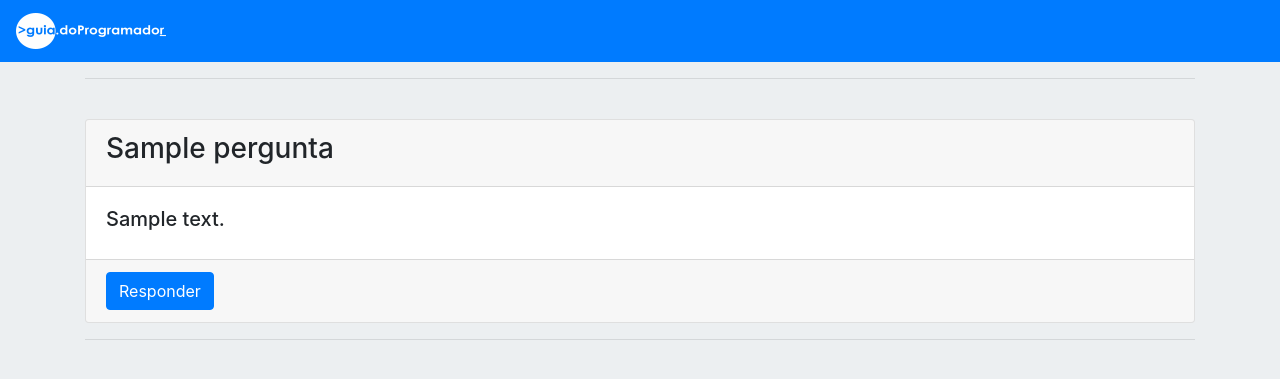
After one commit to leonardofr97/guia_perguntas, a Node server app: page /pergunta/1 in a window 1280 px wide. The commit adds this page. Shown: the top 379 px of the page. Run offline with Node 20, Linux system fonts and the light colour scheme; tables that the repository leaves empty hold one stand-in row (values such as "Sample post"); some libraries are stand-ins or nearby versions.

Commit message:
update/adicionando link para a rota de determinada pergunta e alterada o nome do button perguntar, adicionada rota da pergunta selecionada

```diff
--- a/index.js
+++ b/index.js
@@ -85,6 +85,23 @@ app.post("/salvarpergunta", (req, res) => {
     });
 });
 
+app.get("/pergunta/:id", (req, res) => {
+    var id = req.params.id;
+    // faz o select de apenas um registro de acordo com a regra de busca
+    Pergunta.findOne({
+        where: {id: id}
+    }).then(pergunta => {
+
+        if (pergunta != undefined) {
+            res.render("pergunta", {
+                pergunta: pergunta
+            });
+        } else { // se não achar a pergunta do id passado via GET no banco, redireciona para o index
+            res.redirect("/");
+        }
+    });
+});
+
 app.listen(8080, () => {
     console.log("App rodando!");
 });
--- a/views/index.ejs
+++ b/views/index.ejs
@@ -7,7 +7,7 @@
         <hr>
         <h1>Perguntas</h1>
         <hr>
-        <a href="/perguntar" class="btn btn-primary">Perguntar</a>
+        <a href="/perguntar" class="btn btn-primary">Fazer uma pergunta</a>
         <hr>
         <% perguntas.forEach(pergunta => { %>
 
@@ -20,7 +20,7 @@
                     <h5><%= pergunta.descricao %></h5>
                 </div>
                 <div class="card-footer">
-                    <button class="btn btn-primary">Responder</button>
+                    <a href="/pergunta/<%= pergunta.id %>"><button class="btn btn-primary stretched-link">Responder</button></a>
                 </div>
             </div>
 
--- /dev/null
+++ b/views/pergunta.ejs
@@ -0,0 +1,22 @@
+<%- include("partials/header") %>
+<body>
+    <%- include("partials/navbar") %>
+
+    <div class="container">
+        <hr>
+        <br>
+        <div class="card">
+            <div class="card-header">
+                <h3><%= pergunta.titulo %></h3>
+            </div>
+            <div class="card-body">
+                <h5><%= pergunta.descricao %></h5>
+            </div>
+            <div class="card-footer">
+                <button class="btn btn-primary">Responder</button>
+            </div>
+        </div>
+        <hr>
+    </div>
+</body>
+<%- include("partials/footer") %>
```
